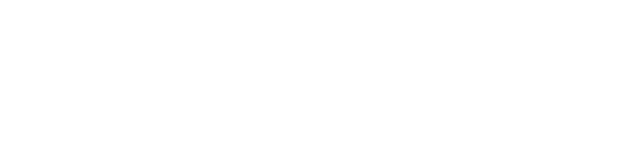
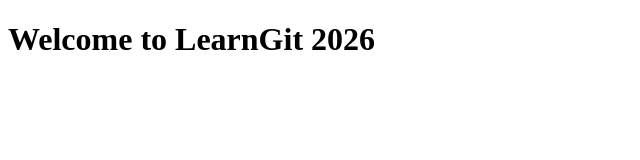
Before and after one commit to Krishna30-dev/gitLearn-2026, a website: page index.html in a window 1280 px wide. Shown: the whole page, without its empty margins (0-640 px from the left). Drawn offline with Linux system fonts and the light colour scheme.

Commit message:
modified index file

```diff
--- a/index.html
+++ b/index.html
@@ -7,5 +7,7 @@
 </head>
 <body>
 
+    <h1>Welcome to LearnGit 2026</h1>
+
 </body>
 </html>
```
